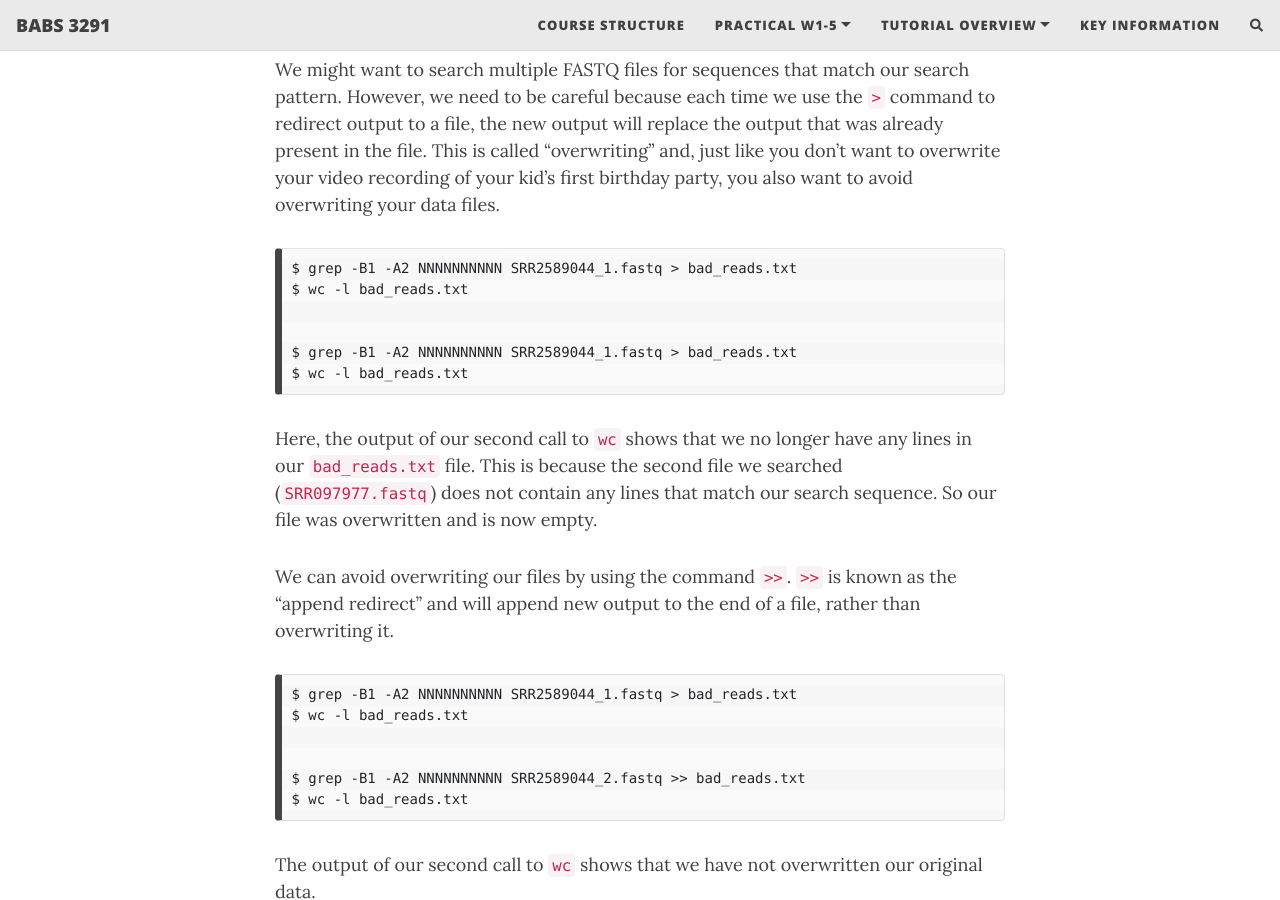
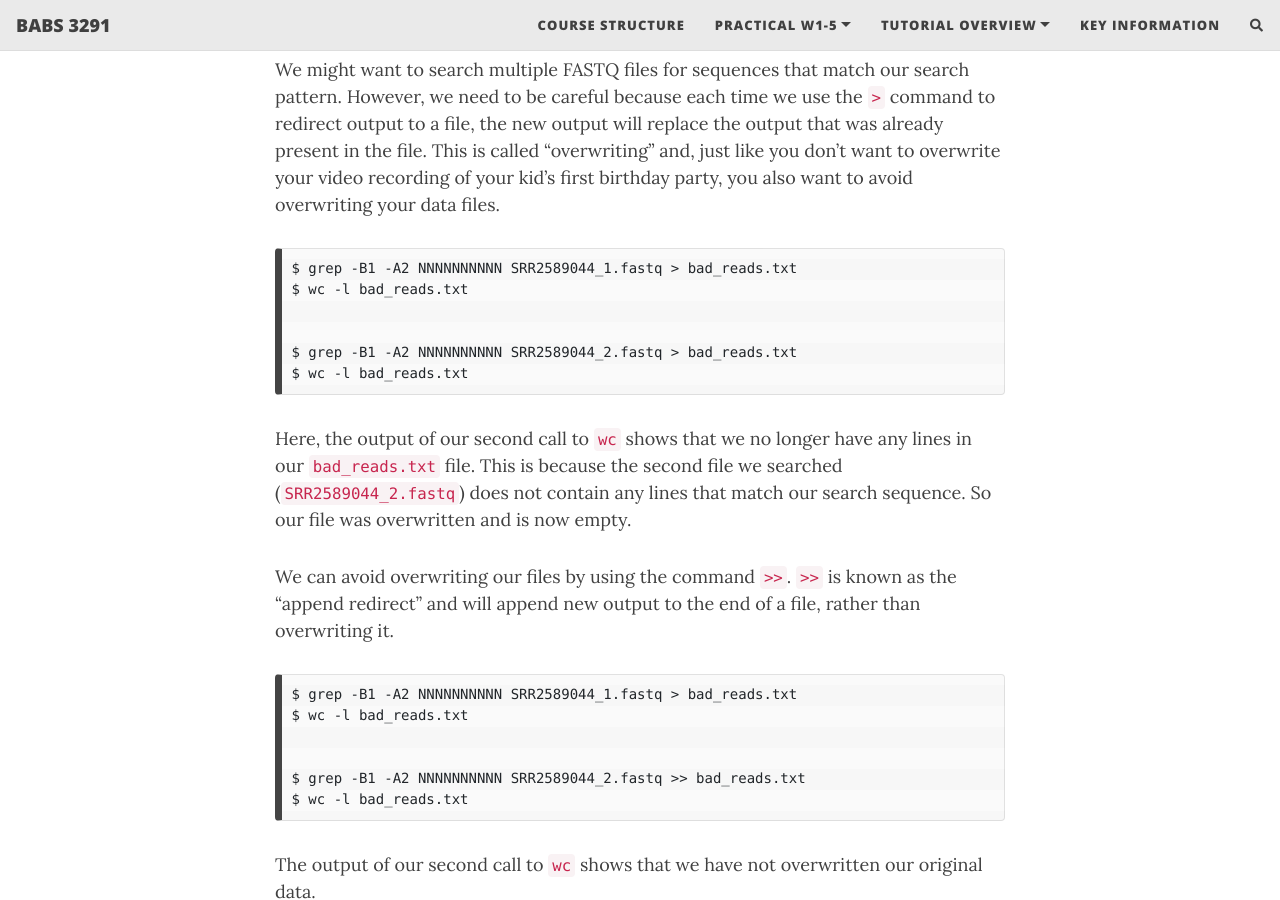
Before and after one commit to theheking/babs-rna-seq-2024, a Jekyll site: the page built from practical_overview/Week2B_Redirection.md, in a window 1280 px wide and 900 px high, scrolled down 4727 px. Built offline with Jekyll 4.4.1, drawn with Linux system fonts in a browser that asks for light colours; nearby versions of some CDN libraries; comment, search, counter and statistics services are not loaded; some of the changed text lies outside the part shown.

Commit message:
Update Week2B_Redirection.md

```diff
--- a/practical_overview/Week2B_Redirection.md
+++ b/practical_overview/Week2B_Redirection.md
@@ -131,11 +131,11 @@ We might want to search multiple FASTQ files for sequences that match our search
     $ wc -l bad_reads.txt
 
 
-    $ grep -B1 -A2 NNNNNNNNNN SRR2589044_1.fastq > bad_reads.txt
+    $ grep -B1 -A2 NNNNNNNNNN SRR2589044_2.fastq > bad_reads.txt
     $ wc -l bad_reads.txt
 
 
-Here, the output of our second call to `wc` shows that we no longer have any lines in our `bad_reads.txt` file. This is because the second file we searched (`SRR097977.fastq`) does not contain any lines that match our search sequence. So our file was overwritten and is now empty.
+Here, the output of our second call to `wc` shows that we no longer have any lines in our `bad_reads.txt` file. This is because the second file we searched (`SRR2589044_2.fastq`) does not contain any lines that match our search sequence. So our file was overwritten and is now empty.
 
 We can avoid overwriting our files by using the command `>>`. `>>` is known as the “append redirect” and will append new output to the end of a file, rather than overwriting it.
 
```
Also changed, not shown: other parts of practical_overview/Week2B_Redirection.md (+3 -3 lines).
